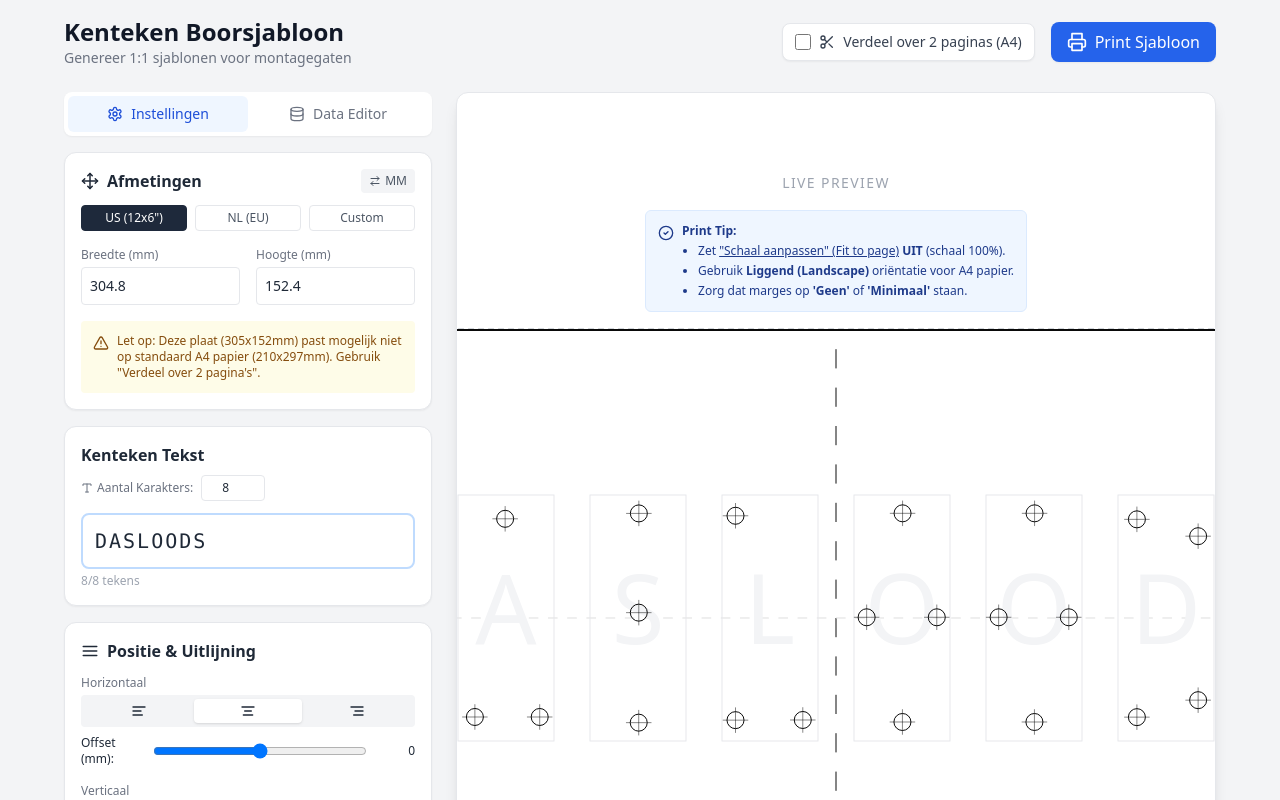
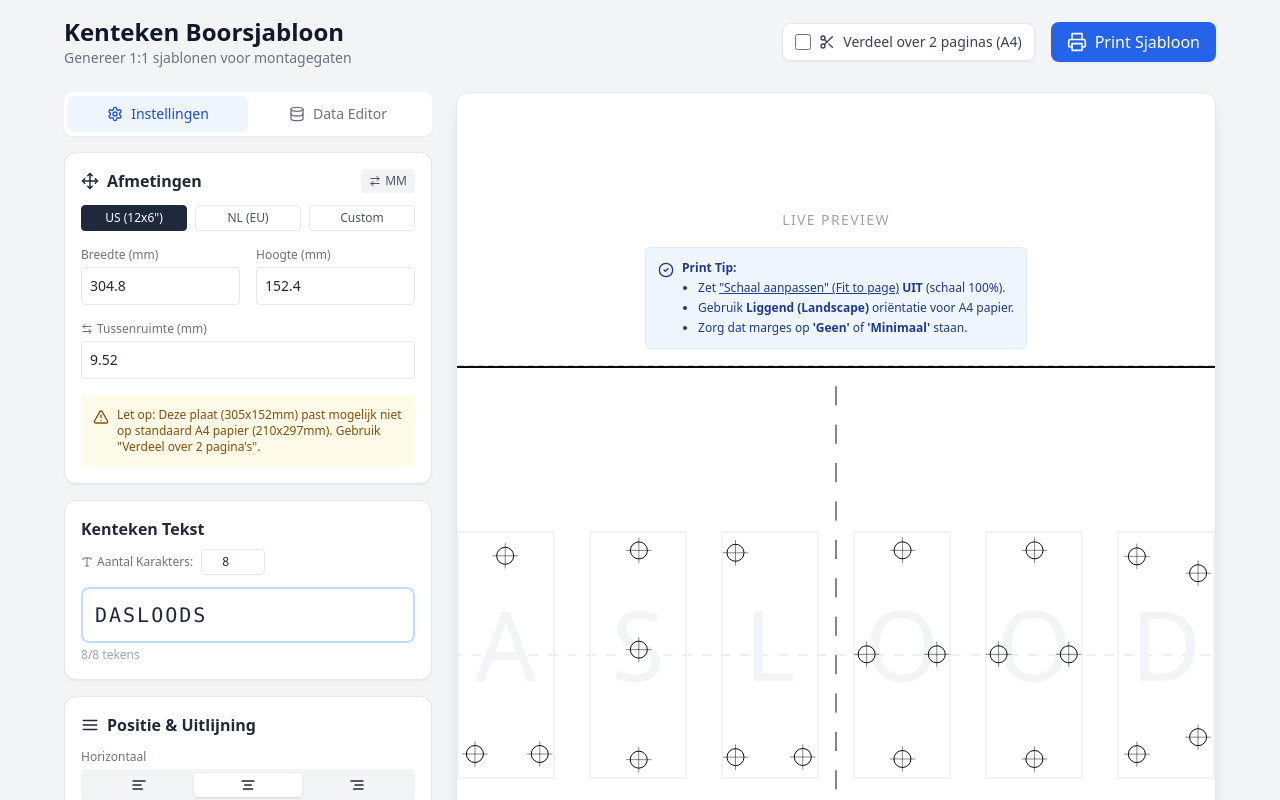
Before and after one commit to Oulewappeur/kenteken-tool, a React (Vite) app: page / in a window 1280 px wide. Shown: the top 800 px of the page. Built offline with nearby package versions, Linux system fonts and the light colour scheme.

Commit message:
Update: aanpasbare tussenruimte

```diff
--- a/src/App.jsx
+++ b/src/App.jsx
@@ -1,5 +1,5 @@
 import React, { useState, useEffect, useRef } from 'react';
-import { Settings, Printer, AlignCenter, AlignLeft, AlignRight, AlignJustify, Move, Database, Info, AlertTriangle, ArrowRightLeft, CheckCircle2, Scissors, Ruler, Type } from 'lucide-react';
+import { Settings, Printer, AlignCenter, AlignLeft, AlignRight, AlignJustify, Move, Database, Info, AlertTriangle, ArrowRightLeft, CheckCircle2, Scissors, Ruler, Type, ArrowLeftRight } from 'lucide-react';
 
 // Standaard afmetingen (basis waarden in inches voor interne logica)
 const PRESETS = {
@@ -10,7 +10,7 @@ const PRESETS = {
 const CHAR_SPECS = {
   width: 1,         // 1 inch breed (25.4mm)
   height: 2.5625,   // 2.5625 inch hoog (65.0875mm)
-  spacing: 0.375    // 0.375 inch tussenruimte
+  // Spacing is nu dynamisch, default was 0.375
 };
 
 // Conversie helpers
@@ -74,7 +74,8 @@ export default function App() {
   const [plateWidth, setPlateWidth] = useState(round(PRESETS.US.width * 25.4));
   const [plateHeight, setPlateHeight] = useState(round(PRESETS.US.height * 25.4));
 
-  const [charLimit, setCharLimit] = useState(8); // Nieuwe state voor max karakters
+  const [charLimit, setCharLimit] = useState(8);
+  const [spacing, setSpacing] = useState(round(0.375 * 25.4)); // Default spacing 9.525mm
 
   const [alignH, setAlignH] = useState("center");
   const [alignV, setAlignV] = useState("center");
@@ -88,7 +89,6 @@ export default function App() {
   const [useTiling, setUseTiling] = useState(false);
   const [printSection, setPrintSection] = useState('all');
 
-  // Nieuwe state voor print marges (alle 4 zijden)
   const [printMarginTop, setPrintMarginTop] = useState(0);
   const [printMarginLeft, setPrintMarginLeft] = useState(0);
   const [printMarginRight, setPrintMarginRight] = useState(0);
@@ -113,6 +113,7 @@ export default function App() {
     setPlateHeight(round(safeFloat(plateHeight) * factor));
     setOffsetX(round(safeFloat(offsetX) * factor, 3));
     setOffsetY(round(safeFloat(offsetY) * factor, 3));
+    setSpacing(round(safeFloat(spacing) * factor, 3)); // Update spacing unit
     setUnit(newUnit);
   };
 
@@ -138,16 +139,18 @@ export default function App() {
   const offsetXInInches = unit === 'inch' ? offsetXVal : offsetXVal * MM_TO_INCH;
   const offsetYInInches = unit === 'inch' ? offsetYVal : offsetYVal * MM_TO_INCH;
 
+  const spacingVal = safeFloat(spacing);
+  const spacingInInches = unit === 'inch' ? spacingVal : spacingVal * MM_TO_INCH;
+
   const calculatePositions = () => {
-    const limit = typeof charLimit === 'number' ? charLimit : 8; // Fallback als input leeg is
+    const limit = typeof charLimit === 'number' ? charLimit : 8;
     const safeText = text.toUpperCase().slice(0, limit);
     const charCount = safeText.length;
     if (charCount === 0) return { startX: 0, startY: 0, totalWidth: 0, safeText: "", isTooWide: false };
 
-    // Bereken totale breedte tekst
-    const totalTextWidth = (charCount * CHAR_SPECS.width) + (Math.max(0, charCount - 1) * CHAR_SPECS.spacing);
+    // Bereken totale breedte tekst met dynamische spacing
+    const totalTextWidth = (charCount * CHAR_SPECS.width) + (Math.max(0, charCount - 1) * spacingInInches);
 
-    // Validatie Check: Past het op de plaat?
     const isTooWide = totalTextWidth > widthInInches;
 
     let startX = 0;
@@ -197,7 +200,6 @@ export default function App() {
       >
         <rect x="0" y="0" width={widthInInches} height={heightInInches} fill="none" stroke="black" strokeWidth="0.02" />
 
-        {/* Visuele Waarschuwing in Preview als tekst te breed is (Niet op print zichtbaar door kleur/laag) */}
         {isTooWide && (
              <rect x="0" y="0" width={widthInInches} height={heightInInches} fill="none" stroke="red" strokeWidth="0.1" strokeDasharray="0.2" opacity="0.5" />
         )}
@@ -227,7 +229,8 @@ export default function App() {
         </g>
 
         {safeText.split('').map((char, index) => {
-          const charX = startX + (index * (CHAR_SPECS.width + CHAR_SPECS.spacing));
+          // Gebruik dynamische spacingInInches
+          const charX = startX + (index * (CHAR_SPECS.width + spacingInInches));
           const charY = startY;
           const charData = parsedHoleData[char];
           let holes = [];
@@ -376,6 +379,18 @@ export default function App() {
                     />
                   </div>
                 </div>
+                 {/* Nieuw invoerveld voor Spacing */}
+                 <div className="mt-4">
+                    <label className="block text-xs font-medium text-gray-500 mb-1 flex items-center gap-1"><ArrowLeftRight size={12}/> Tussenruimte ({unit})</label>
+                    <input
+                      type="number"
+                      step={unit === 'mm' ? "0.1" : "0.01"}
+                      value={spacing}
+                      onChange={(e) => setSpacing(safeFloat(e.target.value))}
+                      className="w-full border rounded p-2 text-sm"
+                    />
+                </div>
+
                 {(isTooWideForA4 || isTooTallForA4) && (
                   <div className="mt-4 p-3 bg-yellow-50 text-yellow-800 rounded text-xs flex gap-2 items-start">
                     <AlertTriangle size={16} className="shrink-0 mt-0.5" />
```
